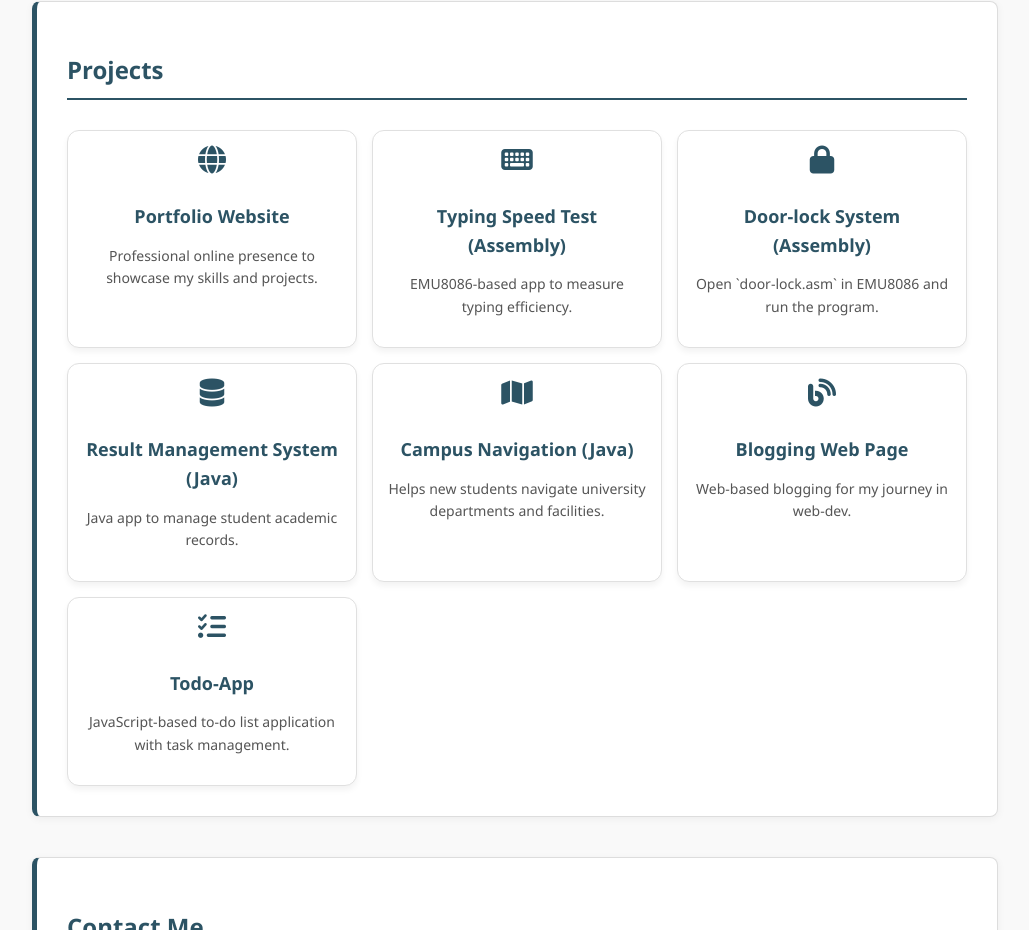
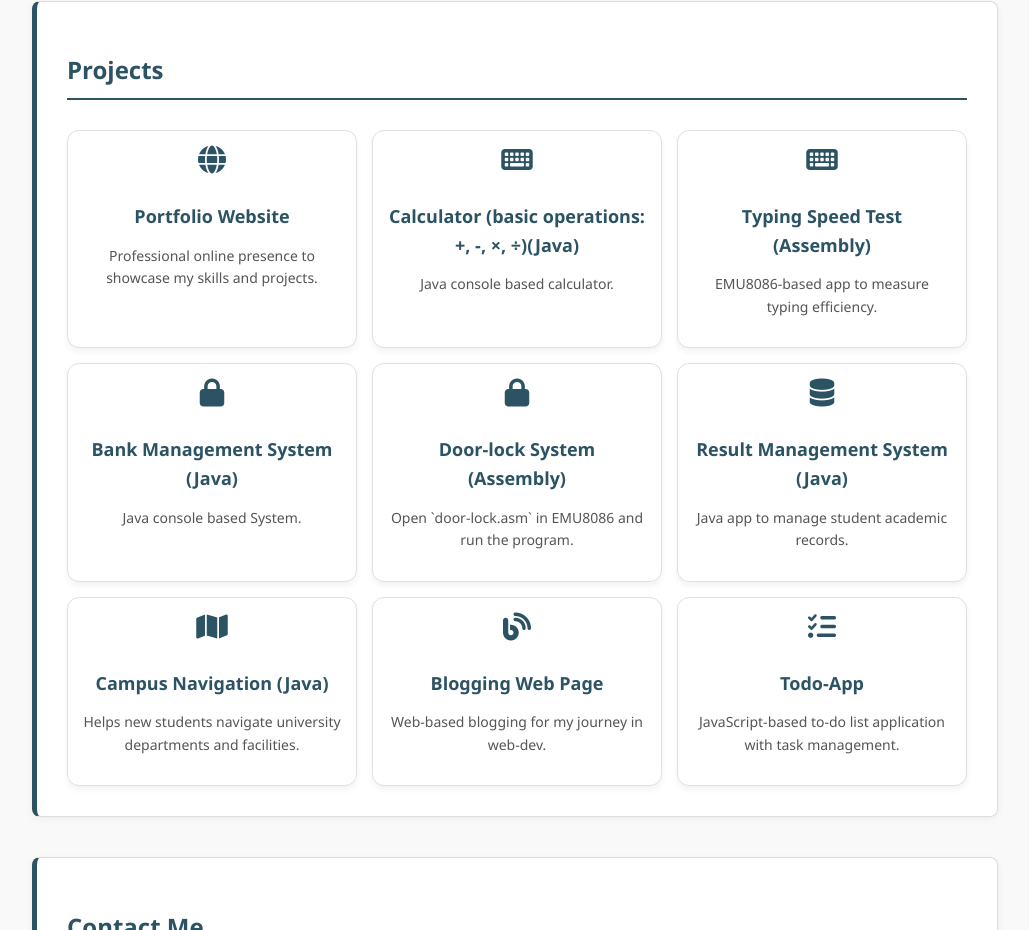
Before and after one commit to SameeraAfridi/portfolio, a plain HTML site: page index.html in a window 1280 px wide. Shown: the part 2410-3340 px from the top of the page, without its empty margins (125-1154 px from the left). Drawn offline with Linux system fonts and the light colour scheme.

Commit message:
index.html

```diff
--- a/index.html
+++ b/index.html
@@ -104,10 +104,21 @@
                 <h3>Portfolio Website</h3>
                 <p>Professional online presence to showcase my skills and projects.</p>
             </div>
+
+             <div class="project-card">
+                <i class="fas fa-keyboard"></i>
+                <h3> Calculator (basic operations: +, -, ×, ÷)(Java)</h3>
+                <p>Java console based calculator.</p>
+            </div>
             <div class="project-card">
                 <i class="fas fa-keyboard"></i>
                 <h3>Typing Speed Test (Assembly)</h3>
                 <p>EMU8086-based app to measure typing efficiency.</p>
+            </div>
+            <div class="project-card">
+                <i class="fas fa-lock"></i>
+                <h3>Bank Management System (Java)</h3>
+                <p>Java console based System.</p>
             </div>
             <div class="project-card">
                 <i class="fas fa-lock"></i>
```
